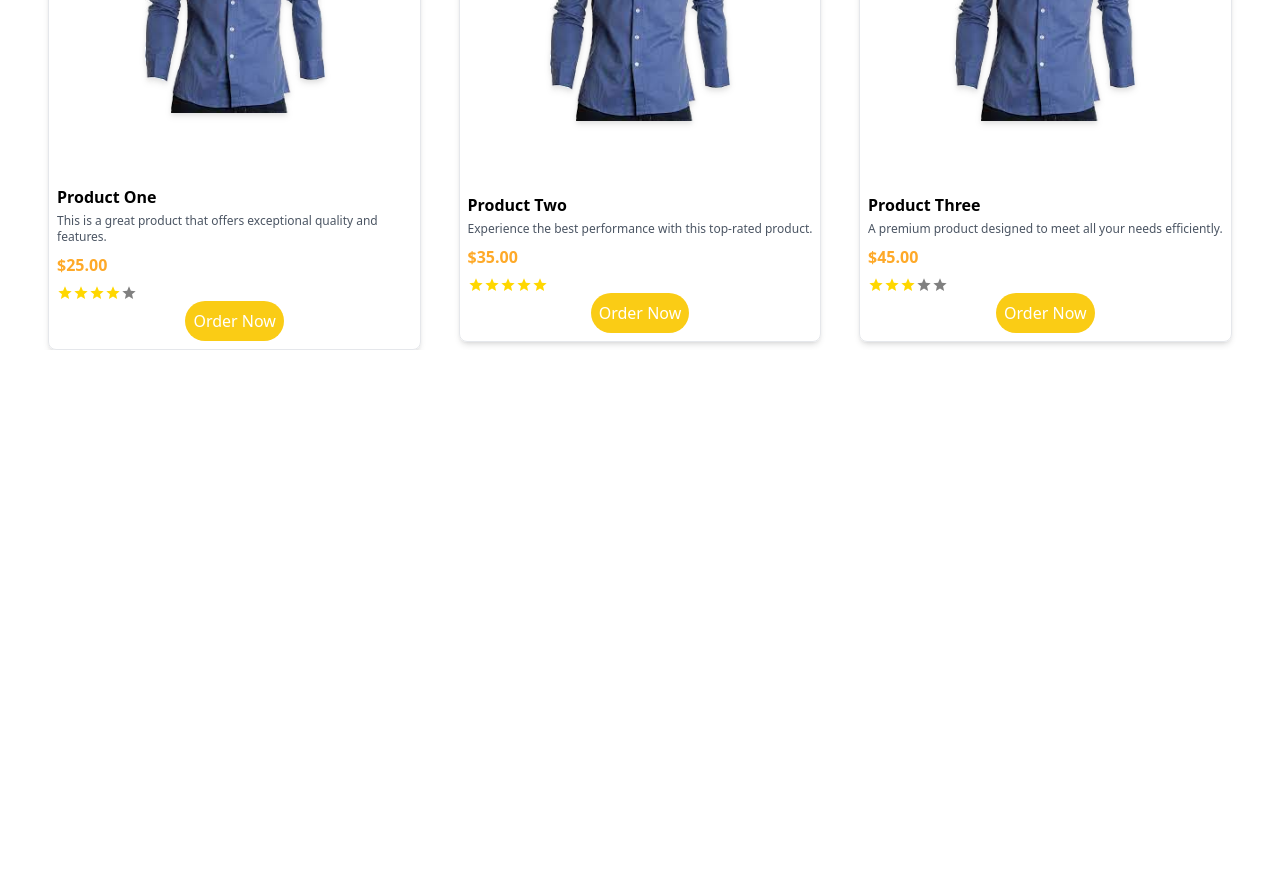
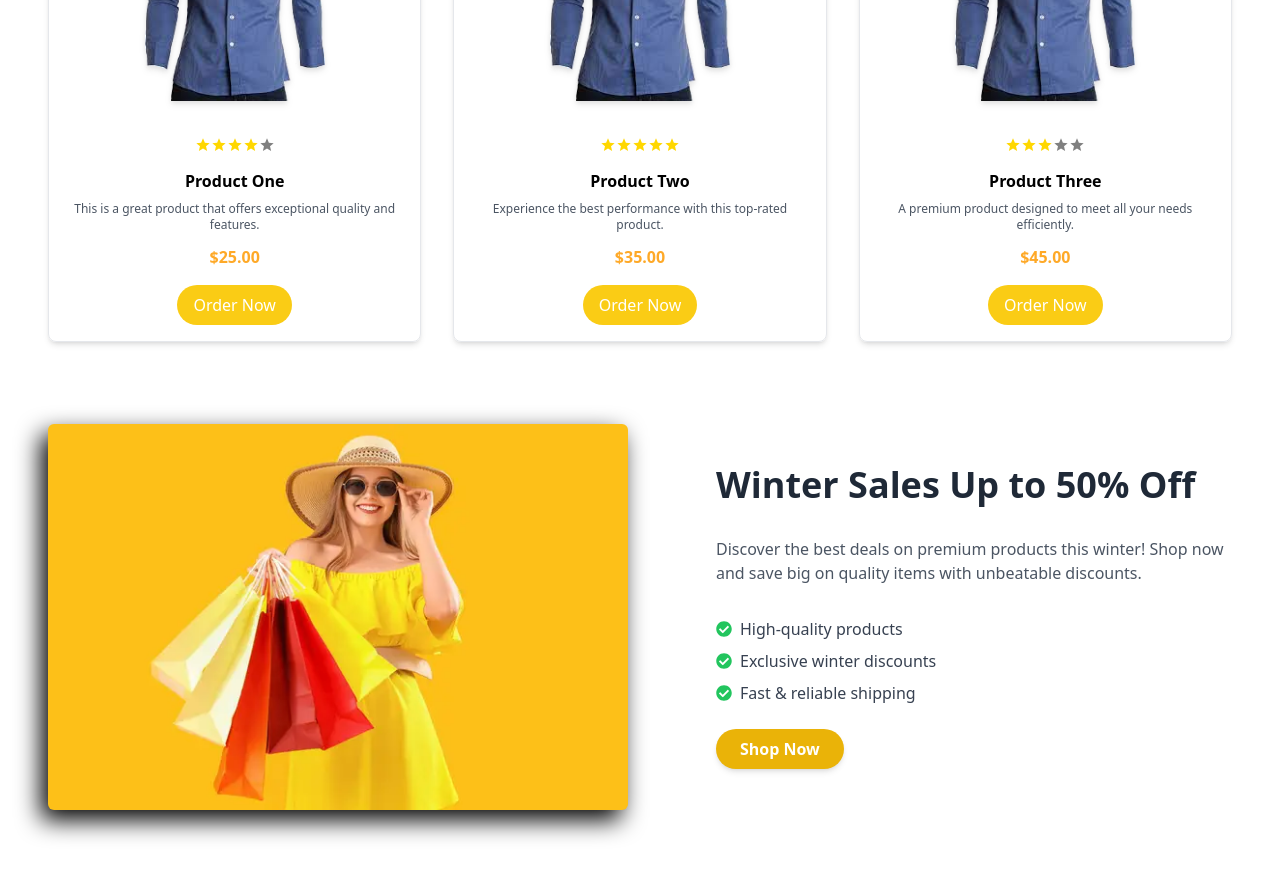
Before and after one commit to raineetu/Ecommerce, a React (Vite) app in the folder frontend/: page / in a window 1280 px wide. Shown: the part 2000-2878 px from the top of the page. Before the commit the page ends 2350 px from the top, so only its background shows below. Built offline with nearby package versions, Linux system fonts and the light colour scheme.

Commit message:
Banner added

```diff
--- a/frontend/src/App.jsx
+++ b/frontend/src/App.jsx
@@ -5,6 +5,7 @@ import Product from "./Components/Product";
 import AOS from "aos";
 import "aos/dist/aos.css";
 import Topproduct from "./Components/Topproduct";
+import Banner from "./Components/Banner";
 
 function App() {
   useEffect(() => {
@@ -22,6 +23,7 @@ function App() {
       <Hero />
       <Product />
       <Topproduct />
+      <Banner />
     </>
   );
 }
--- /dev/null
+++ b/frontend/src/Components/Banner.jsx
@@ -0,0 +1,52 @@
+import { FaCheckCircle } from "react-icons/fa";
+
+function Banner() {
+  return (
+    <>
+      <div className="container">
+        <div className="min-h-[550px] flex justify-center items-center py-6 sm:py-4">
+          <div className="grid grid-cols-1 sm:grid-cols-2 gap-6 items-center">
+            {/* Image Section */}
+            <div className="">
+              <img
+                src="/bags.jpg"
+                className="rounded-md drop-shadow-[-7px_10px_12px_black]"
+              />
+            </div>
+            {/* Content Section */}
+            <div className="md:pl-16">
+              <h1 className="text-4xl font-bold text-gray-800 dark:text-white">
+                Winter Sales Up to 50% Off
+              </h1>
+              <p className="py-4 md:py-8 text-gray-600 dark:text-gray-400">
+                Discover the best deals on premium products this winter! Shop
+                now and save big on quality items with unbeatable discounts.
+              </p>
+              {/* Feature Highlights */}
+              <div className="flex flex-col space-y-2">
+                <div className="flex items-center text-gray-700 dark:text-gray-300">
+                  <FaCheckCircle className="text-green-500 mr-2" />
+                  <p>High-quality products</p>
+                </div>
+                <div className="flex items-center text-gray-700 dark:text-gray-300">
+                  <FaCheckCircle className="text-green-500 mr-2" />
+                  <p>Exclusive winter discounts</p>
+                </div>
+                <div className="flex items-center text-gray-700 dark:text-gray-300">
+                  <FaCheckCircle className="text-green-500 mr-2" />
+                  <p>Fast & reliable shipping</p>
+                </div>
+              </div>
+              {/* Call-to-Action Button */}
+              <button className="mt-6 bg-yellow-500 hover:bg-yellow-600 text-white font-bold py-2 px-6 rounded-full shadow-md transition-all duration-300">
+                Shop Now
+              </button>
+            </div>
+          </div>
+        </div>
+      </div>
+    </>
+  );
+}
+
+export default Banner;
--- a/frontend/src/Components/Topproduct.jsx
+++ b/frontend/src/Components/Topproduct.jsx
@@ -66,32 +66,36 @@ function Topproduct() {
           {productDta.map((data) => (
             <div
               key={data.id}
-              className="group border rounded-lg shadow-md p-2 dark:bg-gray-950 hover:bg-black/80 hover:text-white mt-16 md:mt-20"
+              className="group border rounded-lg shadow-md p-4 dark:bg-gray-950 hover:bg-black/80 hover:text-white mt-24 md:mt-28"
             >
               {/* Image Section */}
-              <div className="mb-2 flex items-center justify-center">
+              <div className="flex items-center justify-center h-[80px] md:h-[120px]">
                 <img
                   src={data.img}
                   alt={data.title}
-                  className="max-w-[120px] md:max-w-[180px] mx-auto transform -translate-y-16 group-hover:scale-105 duration-300 drop-shadow-md"
+                  className="max-w-[120px] md:max-w-[180px] transform -translate-y-16 group-hover:scale-105 duration-300 drop-shadow-md"
                 />
               </div>
 
+              {/* Star Rating */}
+              <div className="flex justify-center items-center mt-4">
+                <StarRating rating={data.rating} />
+              </div>
+
               {/* Product Details */}
-              <h3 className="text-md font-bold text-black dark:text-white group-hover:text-white">
+              <h3 className="text-md font-bold text-black dark:text-white group-hover:text-white text-center mt-4">
                 {data.title}
               </h3>
-              <p className="text-xs text-gray-600 dark:text-gray-400 mt-1 group-hover:text-gray-200 duration-300">
+              <p className="text-xs text-gray-600 dark:text-gray-400 mt-2 group-hover:text-gray-200 duration-300 text-center">
                 {data.description}
               </p>
-              <p className="text-primary font-bold mt-2 group-hover:text-white">
+              <p className="text-primary font-bold mt-3 text-center group-hover:text-white">
                 {data.price}
               </p>
 
-              {/* Star Rating */}
-              <StarRating rating={data.rating} />
-              <div className="flex items-center justify-center">
-                <button className="bg-yellow-400 text-white rounded-full p-2 ">
+              {/* Order Now Button */}
+              <div className="flex items-center justify-center mt-4">
+                <button className="bg-yellow-400 text-white rounded-full px-4 py-2">
                   Order Now
                 </button>
               </div>
```
Also changed, not shown: frontend/public/bags.jpg (added).
